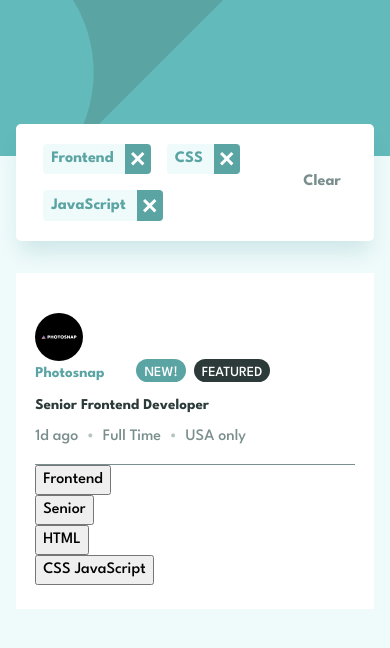
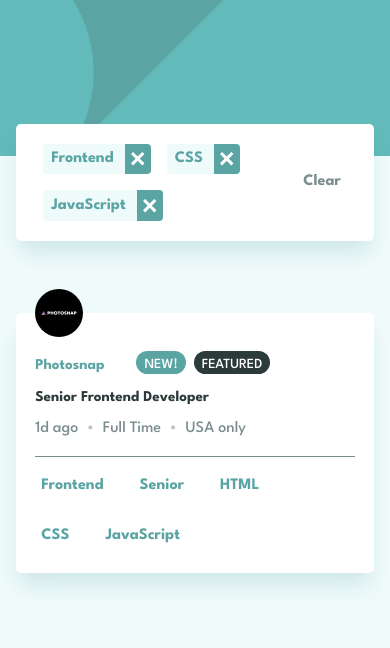
Before and after one commit to ralphvirtucio/job-listings-component, a React (Vite) app: page / in a window 390 px wide. Shown: the top 648 px of the page. Built offline with nearby package versions, Linux system fonts and the light colour scheme.

Commit message:
Implemented: Figma Mobile Design

```diff
--- a/src/components/CategoryFilter/CategoryFilter.module.css
+++ b/src/components/CategoryFilter/CategoryFilter.module.css
@@ -1,3 +1,8 @@
+.container {
+  transform: translateY(-2rem);
+  margin-block-end: 2.5rem;
+}
+
 .wrapper {
   display: flex;
   background-color: #fff;
@@ -8,7 +13,6 @@
   padding-inline: 1.7rem;
   justify-content: space-between;
   align-items: center;
-  transform: translateY(-2rem);
 }
 
 .list {
--- a/src/components/JobList/Job/Job.module.css
+++ b/src/components/JobList/Job/Job.module.css
@@ -4,4 +4,7 @@
   padding-inline: 1.2rem;
   padding-block-start: 2.5rem;
   padding-block-end: 1.5rem;
+  box-shadow: 0px 15px 20px -5px rgba(13, 113, 130, 0.15);
+  border-radius: 0.3125rem;
+  position: relative;
 }
--- a/src/components/JobList/Job/JobCategories.jsx
+++ b/src/components/JobList/Job/JobCategories.jsx
@@ -1,24 +1,25 @@
-import React from 'react'
+import styles from './JobCategories.module.css'
+
 
 const JobCategories = () => {
   return (
-    <div>
-    <ul>
-      <li>
+    <div className={styles.job__category}>
+    <ul className={styles['job__category-list']}>
+      <li className={styles['job__category-list-item']}>
         <button>Frontend</button>
       </li>
-      <li>
+      <li className={styles['job__category-list-item']}>
         <button>Senior</button>
       </li>
-      <li>
+      <li className={styles['job__category-list-item']}>
         <button>HTML</button>
       </li>
-      <li>
-        <button>CSS JavaScript</button>
+      <li className={styles['job__category-list-item']}>
+        <button>CSS </button>
       </li>
-      {/* <li>
-        <button></button>
-      </li> */}
+       <li className={styles['job__category-list-item']}>
+        <button>JavaScript</button>
+      </li>
     </ul>
   </div>
   )
--- /dev/null
+++ b/src/components/JobList/Job/JobCategories.module.css
@@ -0,0 +1,19 @@
+.job__category {
+  padding-block-start: 1rem;
+}
+
+.job__category-list {
+  display: flex;
+  width: 80%;
+  flex-wrap: wrap;
+  gap: 1.5rem;
+}
+
+.job__category-list-item {
+  button {
+    background-color: transparent;
+    border: none;
+    color: var(--primary-clr-one);
+    font-weight: 700;
+  }
+}
--- a/src/components/JobList/Job/JobContent.module.css
+++ b/src/components/JobList/Job/JobContent.module.css
@@ -4,10 +4,10 @@
 }
 
 .job__image {
-  img {
     width: 3rem;
     height: 3rem;
-  }
+    position: absolute;
+    top: -1.5rem;
 }
 
 .job__activity {
--- a/src/components/JobList/index.jsx
+++ b/src/components/JobList/index.jsx
@@ -1,4 +1,3 @@
-import React from 'react';
 import Job from './Job';
 
 const JobList = () => {
```
